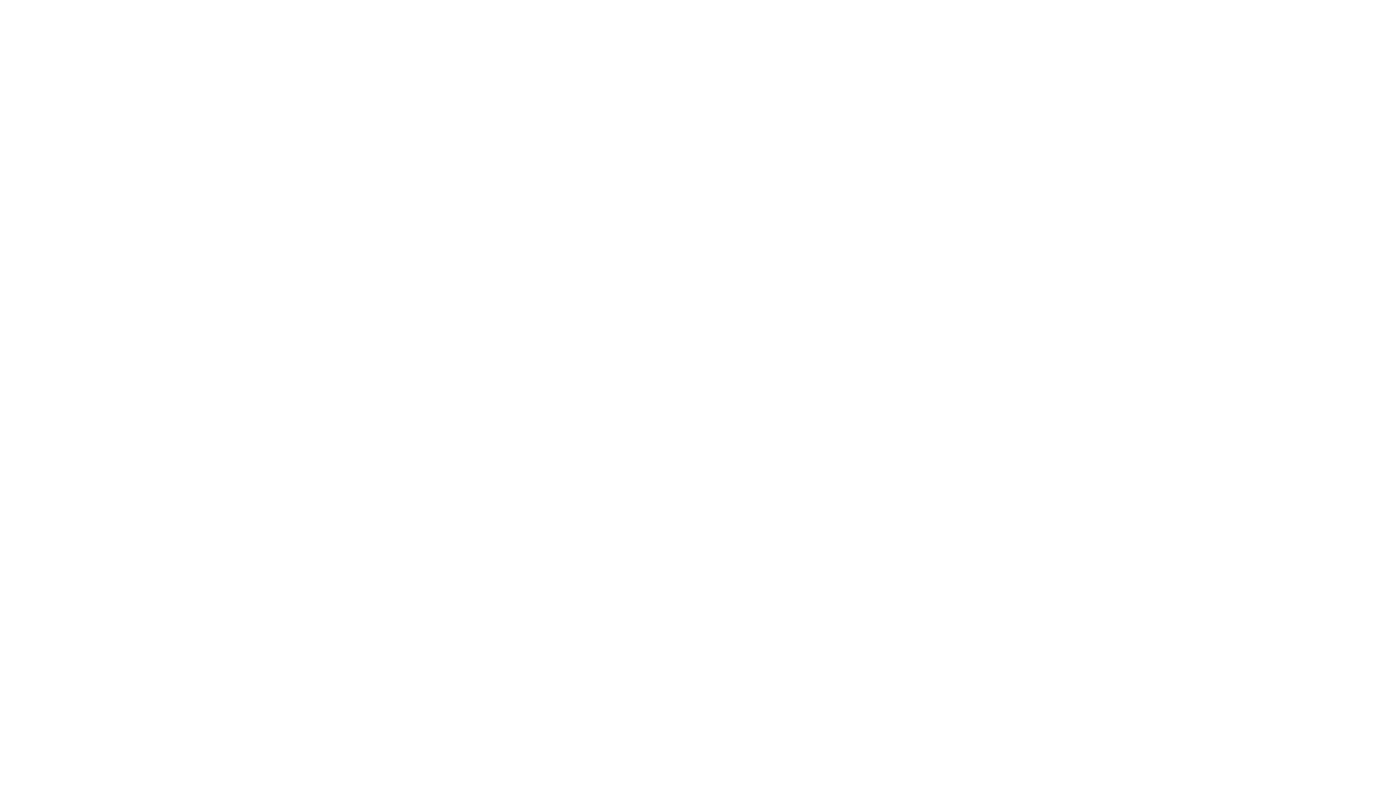
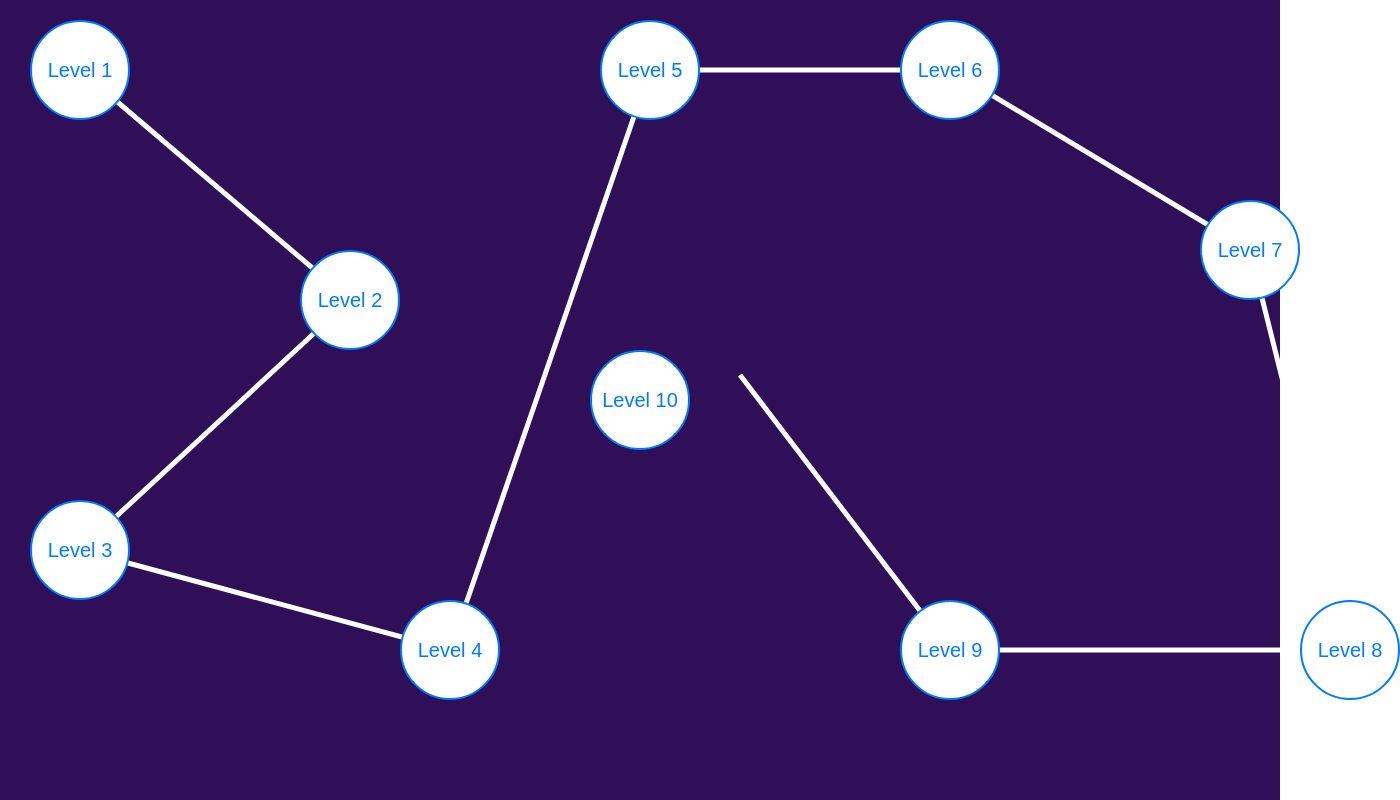
Before and after one commit to mart994j/Fagprojekt-, a React (Create React App) app in the folder my-app/frontEnd/: page /sudokuMap in a window 1280 px wide. Before the commit this address had no page. Shown: the whole page, 1400 px wide, since content can reach past the window. Built offline with nearby package versions, Linux system fonts and the light colour scheme.

Commit message:
Sudoku Chronicles

```diff
--- a/my-app/frontEnd/src/App.js
+++ b/my-app/frontEnd/src/App.js
@@ -7,6 +7,7 @@ import LeaderBoardView from './Views/LeaderBoardView';
 import Geomap from './Views/GeomapView';
 import LoginPage from './Views/LoginPage';
 import RegisterPage from './Views/RegisterView';
+import SudokuMap from './Views/SudokuMap';
 
 function App() {
   const [username, setUsername] = useState('');
@@ -17,6 +18,7 @@ function App() {
       <Router>
         <Routes>
           <Route path="/" element={<LoginPage />} />
+          <Route path="/sudokuMap" element={<SudokuMap />} />
           <Route path="/register" element={<RegisterPage />} />
           <Route path="/menu" element={<MenuScreen />} />
           <Route path="/sudoku" element={<SudokuView />} />
--- a/my-app/frontEnd/src/Views/CSS/MenuButtons.css
+++ b/my-app/frontEnd/src/Views/CSS/MenuButtons.css
@@ -1,6 +1,3 @@
-
-
-
 .menu-screen button {
     padding: 10px 20px;
     font-size: 1rem;
--- /dev/null
+++ b/my-app/frontEnd/src/Views/CSS/SudokuMap.css
@@ -0,0 +1,40 @@
+.map-container {
+  position: relative;
+  background-color: #2f0f57; /* Statisk farve i stedet for billede */
+  width: 100%;
+  height: 100vh; /* Fylder hele viewport-højden */
+  display: flex;
+  justify-content: center;
+  align-items: center;
+}
+
+.level-button {
+  position: absolute;
+  width: 100px;
+  height: 100px;
+  border-radius: 50%;
+  border: 2px solid #007bff;
+  color: #007bff;
+  font-size: 20px;
+  background-color: #ffffff;
+  cursor: pointer;
+  transition: transform 0.2s;
+}
+
+.level-button:hover {
+  transform: scale(1.1);
+}
+
+/* Eksempel på individuel positionering for level 1 */
+.level-button-1 { top: 20px; left: 30px; }
+.level-button-2 { top: 250px; left: 300px; }
+.level-button-3 { top: 500px; left: 30px; }
+.level-button-4 { top: 600px; left: 400px; }
+.level-button-5 { top: 20px; left: 600px; }
+.level-button-6 { top: 20px; left: 900px; }
+.level-button-7 { top: 200px; left: 1200px; }
+.level-button-8 { top: 600px; left: 1300px; }
+.level-button-9 { top: 600px; left: 900px; }
+
+
+/* Gentag og tilpas for level-button-2 til level-button-10 */
--- a/my-app/frontEnd/src/Views/MenuScreen.js
+++ b/my-app/frontEnd/src/Views/MenuScreen.js
@@ -72,6 +72,10 @@ function MenuScreen() {
 
   }
 
+  const handleSudokuMap = () => {
+    navigate('/sudokuMap');
+  }
+
 
   const BoardPreview = ({ n }) => {
     const regionSize = Math.sqrt(n);
@@ -133,6 +137,7 @@ function MenuScreen() {
           required
         />
         <button type="submit">Start Spil</button>
+        <button onClick={handleSudokuMap} type="button">Sudoku Chronicles</button>
 
         <select value={diff} onChange={handleDiff} required>
           <option value="">Vælg sværhedsgrad</option>
--- /dev/null
+++ b/my-app/frontEnd/src/Views/SudokuMap.js
@@ -0,0 +1,63 @@
+import React from 'react';
+import { useNavigate } from 'react-router-dom';
+import './CSS/SudokuMap.css'; // Sørg for stien er korrekt
+
+function SudokuMap() {
+  const navigate = useNavigate();
+  const levels = Array.from({ length: 10 }, (_, i) => i + 1); // Genererer 10 levels
+
+  const handleLevelSelect = (levelId) => {
+    const completedLevels = JSON.parse(localStorage.getItem('completedLevels')) || [];
+    if (completedLevels.includes(levelId - 1) || levelId === 1) { // Tillad level 1 altid
+      navigate(`/sudoku/${levelId}`);
+    } else {
+      alert("Level is locked. Complete previous levels to unlock.");
+    }
+  };
+
+  return (
+    <div className="map-container">
+        <svg className="map-path" style={{ position: 'absolute', top: 0, left: 0, width: '100%', height: '100%' }}>
+            {/* Linje fra Level 1 til Level 2 */}
+            <line x1="80" y1="70" x2="350" y2="300" stroke="white" strokeWidth="5" />
+
+            {/* Linje fra Level 2 til Level 3 */}
+            <line x1="350" y1="300" x2="80" y2="550" stroke="white" strokeWidth="5" />
+
+            {/* Linje fra Level 3 til Level 4 */}
+            <line x1="80" y1="550" x2="450" y2="650" stroke="white" strokeWidth="5" />
+
+            {/* Linje fra Level 4 til Level 5 */}
+            <line x1="450" y1="650" x2="650" y2="70" stroke="white" strokeWidth="5" />
+
+            {/* Linje fra Level 5 til Level 6 */}
+            <line x1="650" y1="70" x2="950" y2="70" stroke="white" strokeWidth="5" />
+
+            {/* Linje fra Level 6 til Level 7 */}
+            <line x1="950" y1="70" x2="1250" y2="250" stroke="white" strokeWidth="5" />
+
+            {/* Linje fra Level 7 til Level 8 */}
+            <line x1="1250" y1="250" x2="1350" y2="650" stroke="white" strokeWidth="5" />
+
+            {/* Linje fra Level 8 til Level 9 */}
+            <line x1="1350" y1="650" x2="950" y2="650" stroke="white" strokeWidth="5" />
+
+            {/* Linje fra Level 9 til Level 10 */}
+            <line x1="950" y1="650" x2="740" y2="375" stroke="white" strokeWidth="5" />
+        </svg>
+
+
+        {levels.map(level => (
+            <button
+            key={level}
+            className={`level-button level-button-${level}`}
+            onClick={() => handleLevelSelect(level)}>
+            Level {level}
+            </button>
+        ))}
+    </div>
+
+  );
+}
+
+export default SudokuMap;
```
